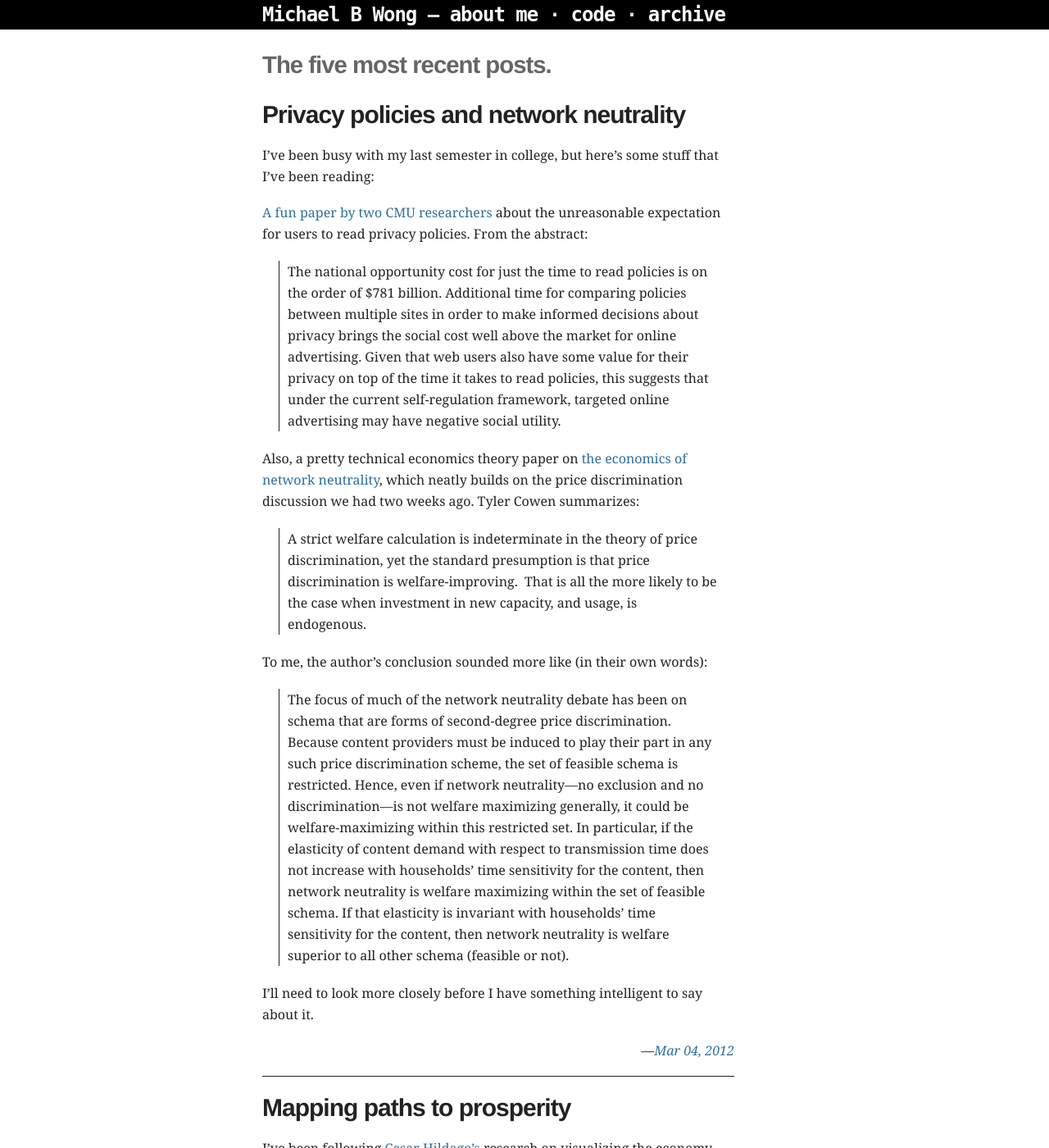
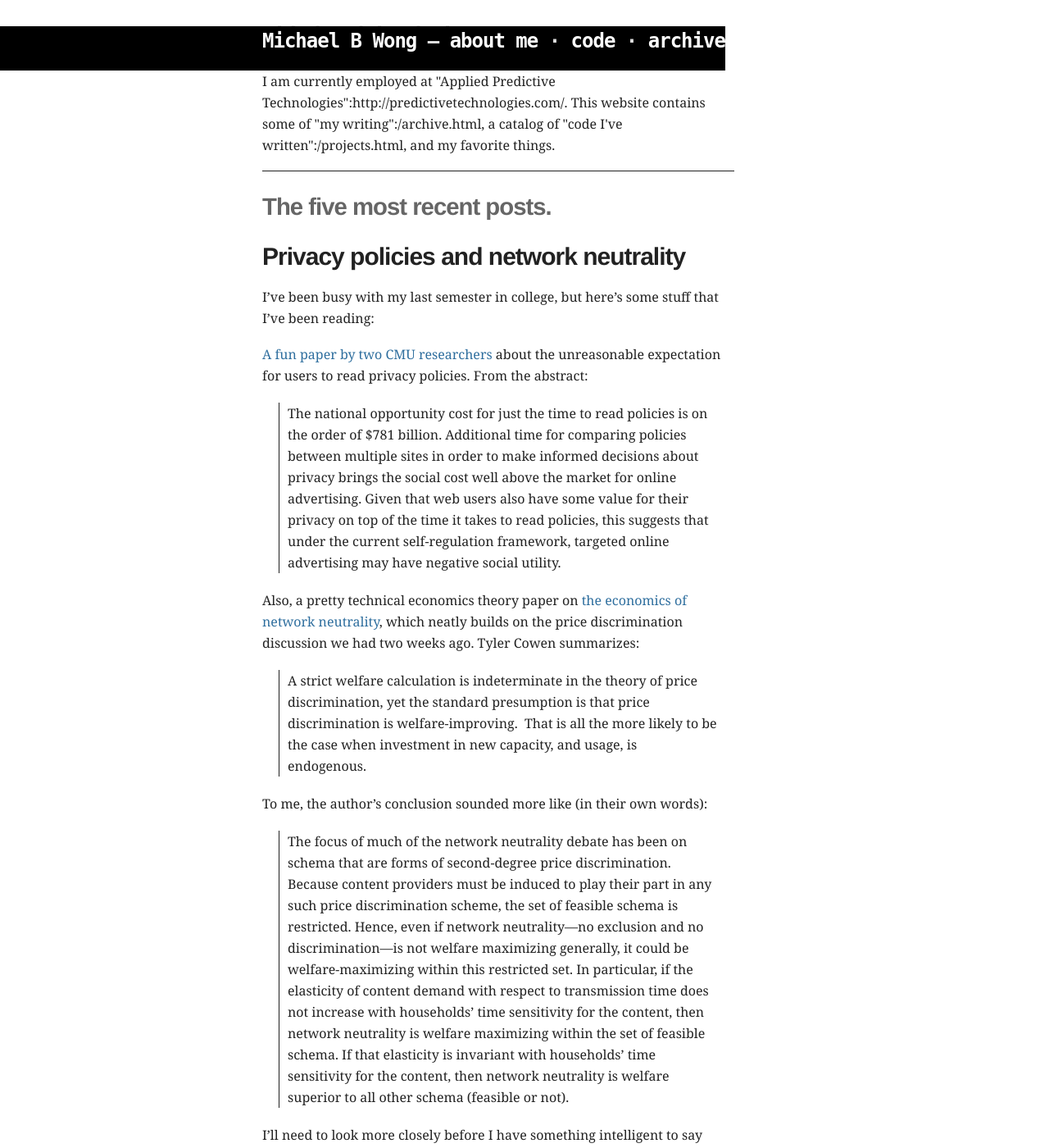
Before and after one commit to mbwong/mbwong.github.com, a Jekyll site: the page built from index.html, in a window 1280 px wide and 1400 px high. Shown: the whole window at 82% size. Built offline with Jekyll 4.4.1, drawn with Linux system fonts in a browser that asks for light colours.

Commit message:
some changes to layout

```diff
--- a/css/screen.css
+++ b/css/screen.css
@@ -77,6 +77,7 @@ ul { list-style-type: square; }
 header, footer, nav, article { display: block; }
 
 header {
+  position: fixed;
   padding: 0px 0px 0px 25%;
   background-color: black;
 }
--- a/index.html
+++ b/index.html
@@ -2,6 +2,10 @@
 layout: default
 title: Online Writing
 ---
+<h2 id="intro">This is Michael's homepage.</h2>
+  <div class="post">
+  <p>I am currently employed at "Applied Predictive Technologies":http://predictivetechnologies.com/. This website contains some of "my writing":/archive.html, a catalog of "code I've written":/projects.html, and my favorite things.
+  </div>
 <h2 id="intro">The five most recent posts.</h2>
 {% for post in site.posts limit:5 %}
   <div class="post">
```
Also changed, not shown: about.textile (+4 -13 lines).
